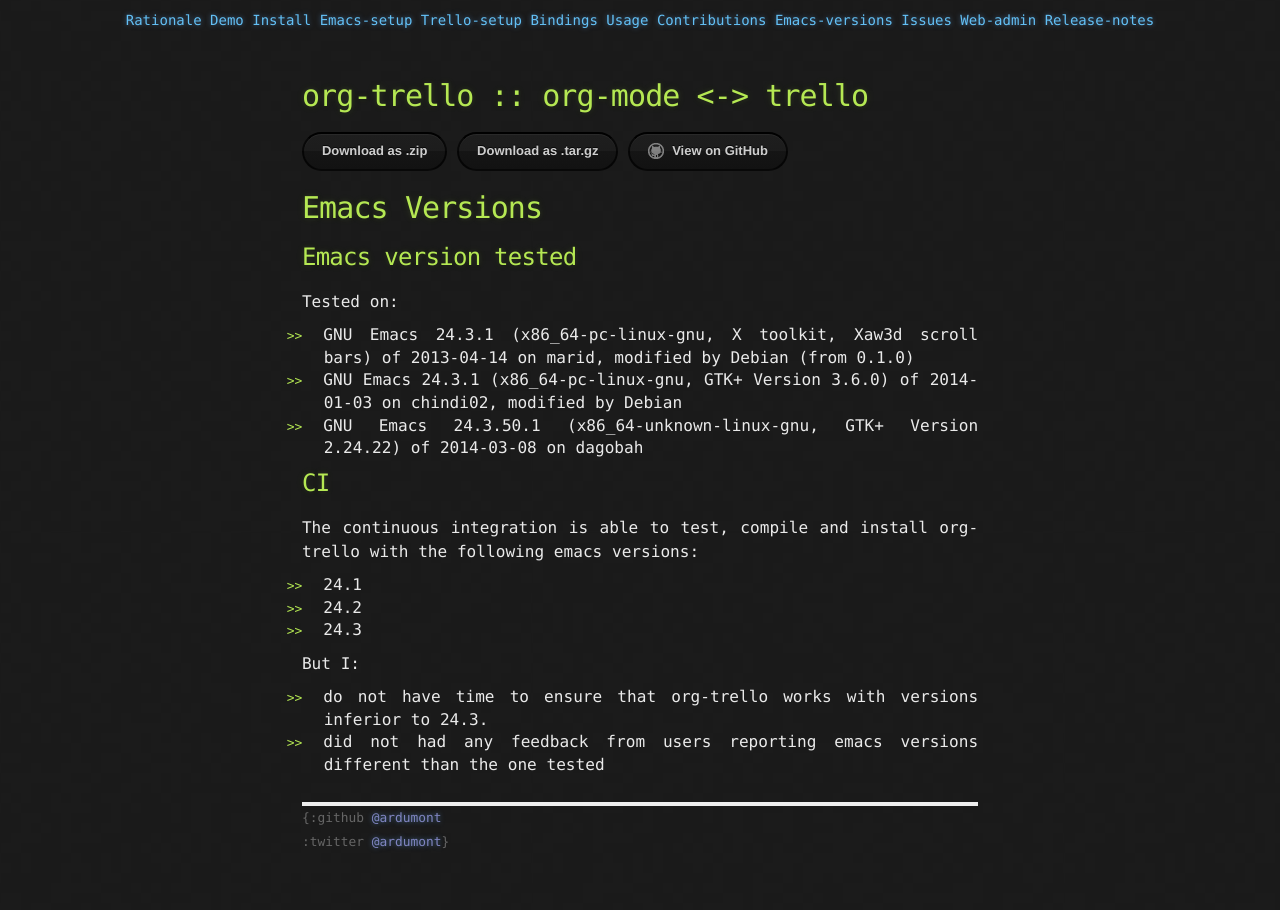
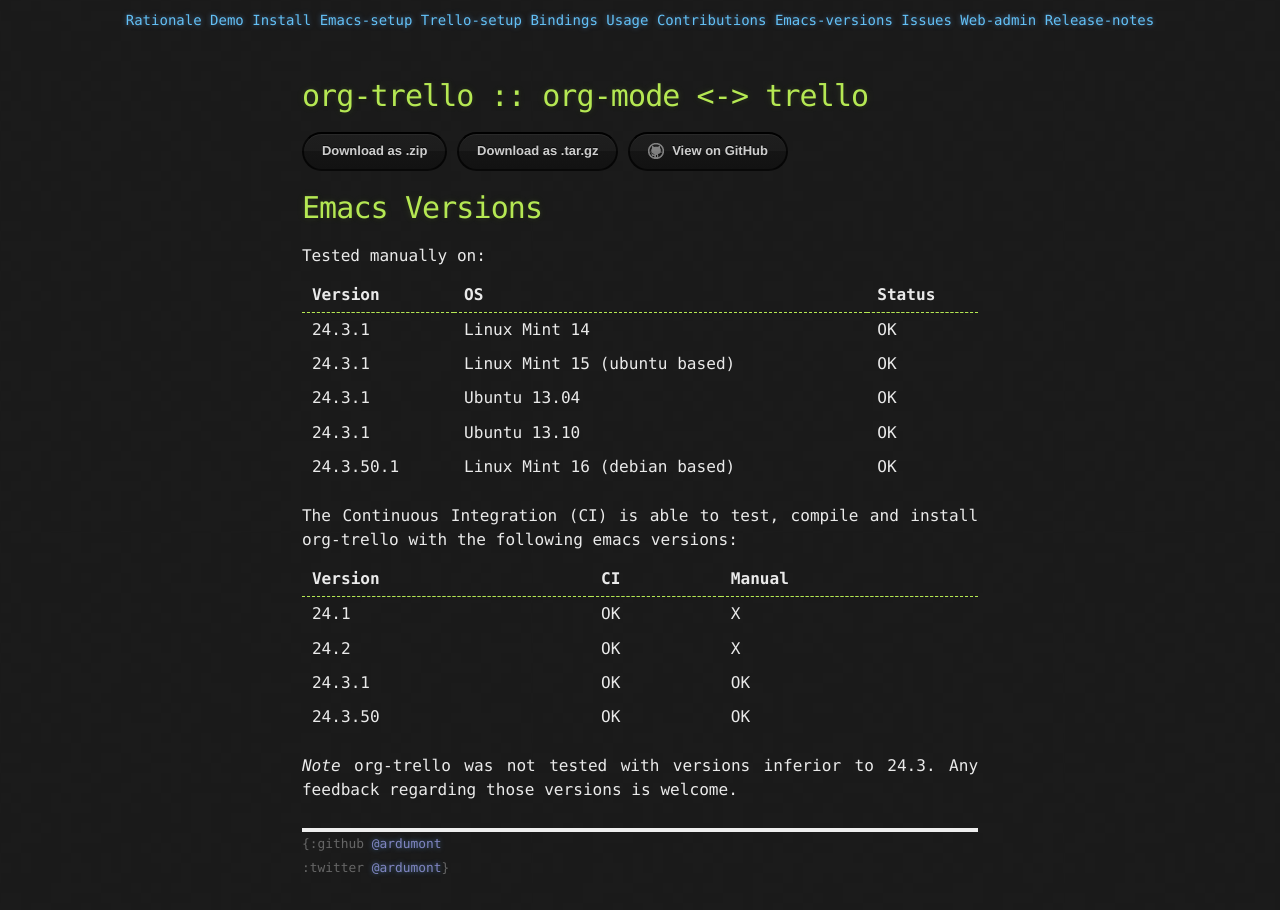
Before and after one commit to org-trello/org-trello.github.io, a Jekyll site: the page built from versions.md, in a window 1280 px wide. Built offline with Jekyll 4.4.1, drawn with Linux system fonts in a browser that asks for light colours; Markdown is read by kramdown in place of the engine named in the settings.

Commit message:
Improve readability regarding emacs version and compatibility

```diff
--- a/versions.md
+++ b/versions.md
@@ -4,23 +4,27 @@ title:  "Emacs Versions"
 date:   2014-03-16 11:01:52
 ---
 
-### Emacs version tested
+Tested manually on:
 
-Tested on:
+Version   | OS                           | Status
+----------|------------------------------|---------
+24.3.1    | Linux Mint 14                | OK
+24.3.1    | Linux Mint 15 (ubuntu based) | OK
+24.3.1    | Ubuntu 13.04                 | OK
+24.3.1    | Ubuntu 13.10                 | OK
+24.3.50.1 | Linux Mint 16 (debian based) | OK
 
-- GNU Emacs 24.3.1 (x86_64-pc-linux-gnu, X toolkit, Xaw3d scroll bars) of 2013-04-14 on marid, modified by Debian (from 0.1.0)
-- GNU Emacs 24.3.1 (x86_64-pc-linux-gnu, GTK+ Version 3.6.0) of 2014-01-03 on chindi02, modified by Debian
-- GNU Emacs 24.3.50.1 (x86_64-unknown-linux-gnu, GTK+ Version 2.24.22) of 2014-03-08 on dagobah
 
-### CI
+The Continuous Integration (CI) is able to test, compile and install org-trello with the following emacs versions:
 
-The continuous integration is able to test, compile and install org-trello with the following emacs versions:
 
-- 24.1
-- 24.2
-- 24.3
+Version | CI | Manual
+--------|----|--------
+24.1    | OK | X
+24.2    | OK | X
+24.3.1  | OK | OK
+24.3.50 | OK | OK
 
-But I:
-
-- do not have time to ensure that org-trello works with versions inferior to 24.3.
-- did not had any feedback from users reporting emacs versions different than the one tested
+*Note*
+org-trello was not tested with versions inferior to 24.3.
+Any feedback regarding those versions is welcome.
```
